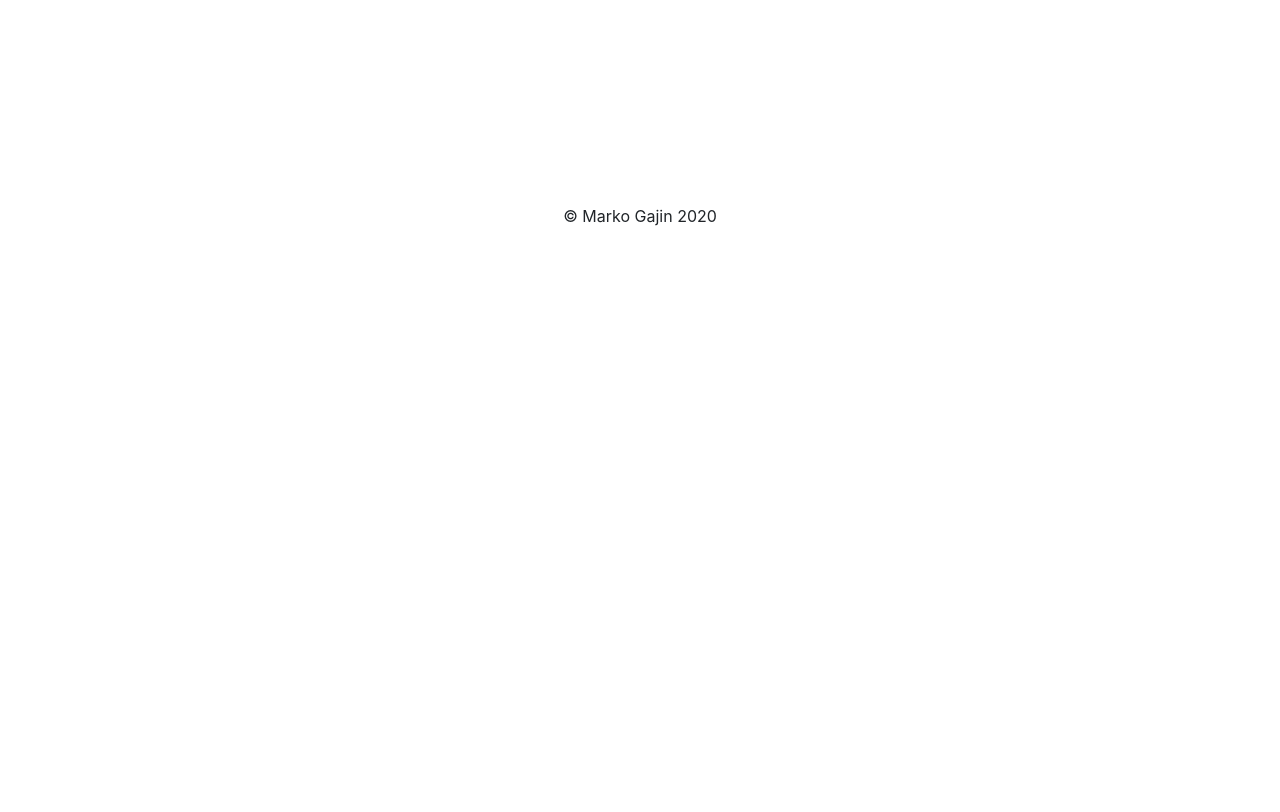
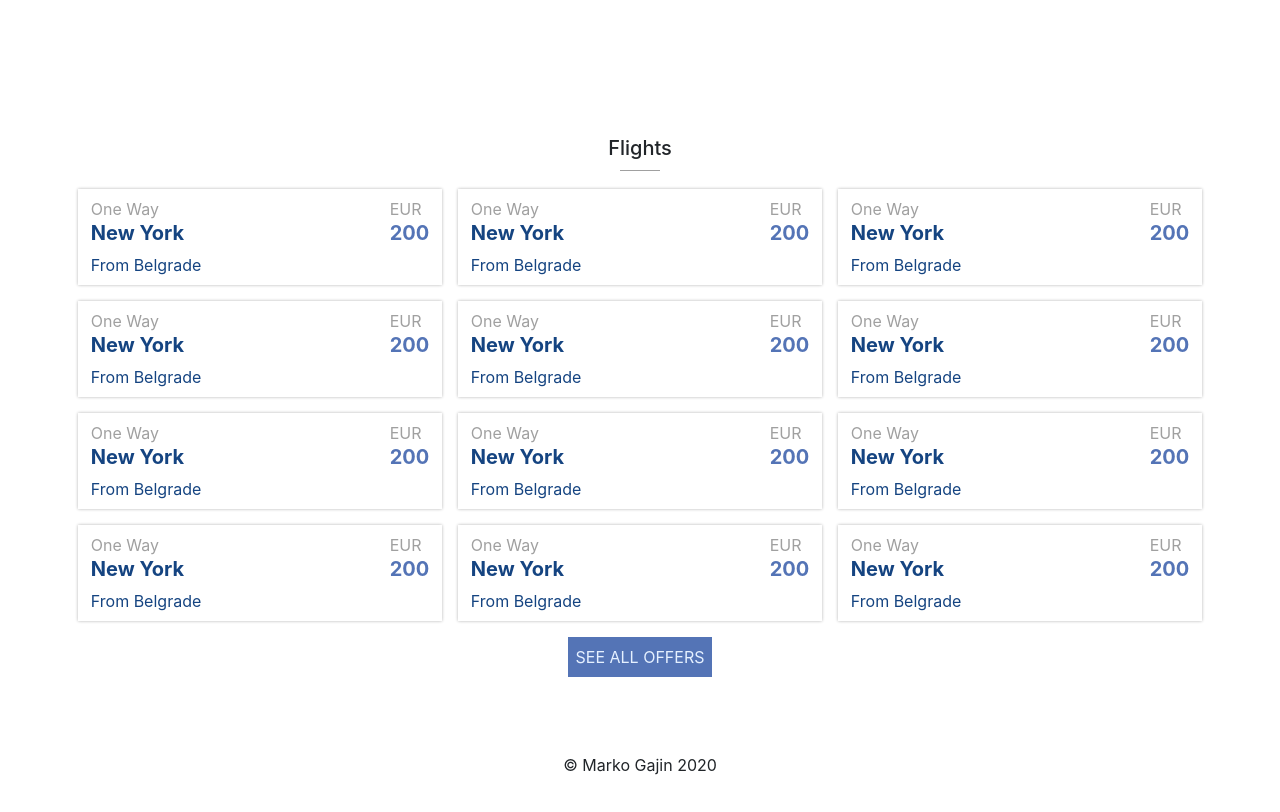
Before and after one commit to mgajin/flight-tickets, a Vue app in the folder client/: page /#/ in a window 1280 px wide. Shown: the part 640-1452 px from the top of the page. Before the commit the page ends 936 px from the top, so only its background shows below. Built offline with nearby package versions, Linux system fonts and the light colour scheme.

Commit message:
Display flight table on home page

```diff
--- a/client/src/assets/theme/main.css
+++ b/client/src/assets/theme/main.css
@@ -72,6 +72,69 @@ footer {
   color: #E5F0FF;
 }
 
+.btn-submit {
+  padding: .5em;
+  background: #5474B6;
+  border: none;
+  color: #E5F0FF;
+  text-transform: uppercase;
+  margin: .5em;
+}
+
+.btn-submit:hover {
+  background: #154481;
+}
+
+section {
+  display: -webkit-box;
+  display: -ms-flexbox;
+  display: flex;
+  -webkit-box-orient: vertical;
+  -webkit-box-direction: normal;
+      -ms-flex-direction: column;
+          flex-direction: column;
+  -webkit-box-align: center;
+      -ms-flex-align: center;
+          align-items: center;
+}
+
+.title {
+  text-align: center;
+  display: -webkit-box;
+  display: -ms-flexbox;
+  display: flex;
+  -webkit-box-orient: vertical;
+  -webkit-box-direction: normal;
+      -ms-flex-direction: column;
+          flex-direction: column;
+  -webkit-box-align: center;
+      -ms-flex-align: center;
+          align-items: center;
+  margin: 0;
+  width: 10em;
+}
+
+.title::after {
+  content: '';
+  background: #a0a0a0;
+  display: block;
+  width: 20%;
+  margin: .5em;
+  height: 1px;
+}
+
+.color-blue {
+  color: #5474B6;
+}
+
+.color-main {
+  color: #154481;
+}
+
+.color-light {
+  color: #a0a0a0;
+}
+
 #landing {
   height: 90vh;
   position: relative;
@@ -115,4 +178,33 @@ footer {
   color: #E5F0FF;
   border-radius: 0;
 }
+
+#flight-table div {
+  padding: 0;
+}
+
+#flight-table .table-item {
+  display: -webkit-box;
+  display: -ms-flexbox;
+  display: flex;
+  -webkit-box-pack: justify;
+      -ms-flex-pack: justify;
+          justify-content: space-between;
+  margin: .5em;
+  padding: .5em .8em;
+  -webkit-box-shadow: 0 0 3px rgba(0, 0, 0, 0.3);
+          box-shadow: 0 0 3px rgba(0, 0, 0, 0.3);
+}
+
+#flight-table .table-item h5 {
+  font-weight: bold;
+}
+
+#flight-table .table-item:hover {
+  cursor: pointer;
+}
+
+#flight-table .table-item:hover h5 {
+  color: #5474B6;
+}
 /*# sourceMappingURL=main.css.map */
--- a/client/src/assets/theme/modules/_colors.scss
+++ b/client/src/assets/theme/modules/_colors.scss
@@ -2,5 +2,7 @@ $main-blue: rgb(21, 68, 129);
 $blue: #5474B6;
 $red: #AD2D4E;
 $light: #E5F0FF;
+$gray: #a0a0a0;
 
 $shadow: 0 3px 5px rgba(0, 0, 0, 0.4);
+$basic-shadow: 0 0 3px rgba(0, 0, 0, 0.3);
--- a/client/src/assets/theme/styles/_base.scss
+++ b/client/src/assets/theme/styles/_base.scss
@@ -66,3 +66,53 @@ footer {
         color: $light;
     }
 }
+
+.btn-submit {
+
+    padding: .5em;
+    background: $blue;
+    border: none;
+    color: $light;
+    text-transform: uppercase;
+    margin: .5em;
+
+    &:hover {
+        background: $main-blue;
+    }
+}
+
+section {
+    display: flex;
+    flex-direction: column;
+    align-items: center;
+}
+
+.title {
+    text-align: center;
+    display: flex;
+    flex-direction: column;
+    align-items: center;
+    margin: 0;
+    width: 10em;
+
+    &::after {
+        content: '';
+        background: $gray;
+        display: block;
+        width: 20%;
+        margin: .5em;
+        height: 1px;
+    }
+}
+
+.color-blue {
+    color: $blue;
+}
+
+.color-main {
+    color: $main-blue;
+}
+
+.color-light {
+    color: $gray;
+}
--- a/client/src/assets/theme/styles/_home.scss
+++ b/client/src/assets/theme/styles/_home.scss
@@ -33,3 +33,30 @@
         border-radius: 0;
     }
 }
+
+#flight-table {
+
+    div {
+        padding: 0;
+    }
+
+    .table-item {
+        display: flex;
+        justify-content: space-between;
+
+        margin: .5em;
+        padding: .5em .8em;
+        box-shadow: $basic-shadow;
+
+        h5 {
+            font-weight: bold;
+        }
+
+        &:hover {
+            h5 {
+                color: $blue;
+            }
+            cursor: pointer;
+        }
+    }
+}
--- /dev/null
+++ b/client/src/components/flights/FlightTable.vue
@@ -0,0 +1,20 @@
+<template>
+    <div class="row" id="flight-table">
+        <div v-for="flight in flights" :key="flight" v-bind="flight"  class="col-6 col-md-4">
+            <TableItem :flight="flight"/>
+        </div>
+    </div>
+</template>
+
+<script>
+
+import TableItem from '../items/Flight'
+
+export default {
+    name: "FlightTable",
+    components: {
+        TableItem
+    },
+    props: ['flights']
+}
+</script>
--- /dev/null
+++ b/client/src/components/items/Flight.vue
@@ -0,0 +1,21 @@
+<template>
+    <div class="table-item">
+        <div>
+            <p class="color-light">{{flight.type}}</p>
+            <h5 class="color-main">{{flight.to}}</h5>
+            <p class="color-main">From {{flight.from}}</p>
+        </div>
+        <div>
+            <p class="color-light">EUR</p>
+            <h5 class="color-blue">200</h5>
+        </div>
+    </div>
+</template>
+
+<script>
+export default {
+    name: 'Flight',
+    props: ['flight']
+
+}
+</script>
--- a/client/src/views/Home.vue
+++ b/client/src/views/Home.vue
@@ -1,23 +1,58 @@
 <template>
   <div class="home">
+
     <div id="landing">
       <div class="img-holder"></div>
       <div class="overlay">
-          <BookingForm />
+        <BookingForm />
       </div>
     </div>
+
+    <section class="container">
+      <h5 class="title">Flights</h5>
+      <FlightTable :flights="flights"/>
+      <button class="btn-submit">see all offers</button>
+    </section>
+
   </div>
 </template>
 
 <script>
 
 import BookingForm from '../components/forms/BookingForm';
+import FlightTable from '../components/flights/FlightTable';
 
 export default {
   name: 'Home',
   components: {
-    BookingForm
+    BookingForm,
+    FlightTable
+  },
+  data() {
+    return {
+      flights: []
+    }
+  },
+  methods: {
+    getFlights() {
+
+      let list = Array();
+      for (let i=0; i<12; i++) {
+
+        let flight = {
+          type: 'One Way',
+          to: 'New York',
+          from: 'Belgrade'
+        }
+
+        list[i] = flight
+      }
+
+      return list;
+    }
+  },
+  created() {
+    this.flights = this.getFlights();
   }
-
 }
 </script>
```
Also changed, not shown: 1 other file (tests, documents, lock files or other folders).
